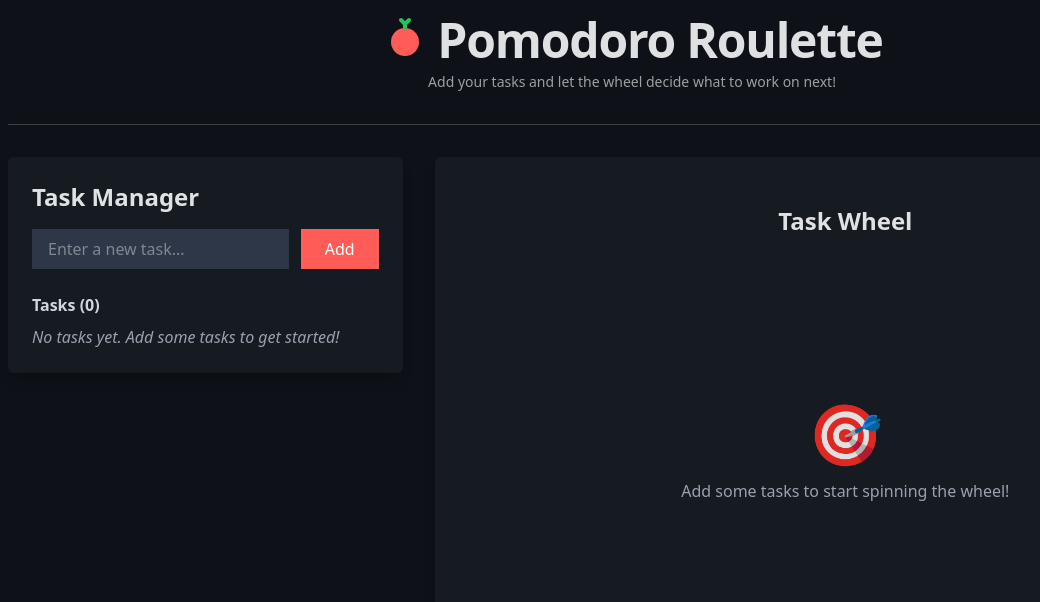
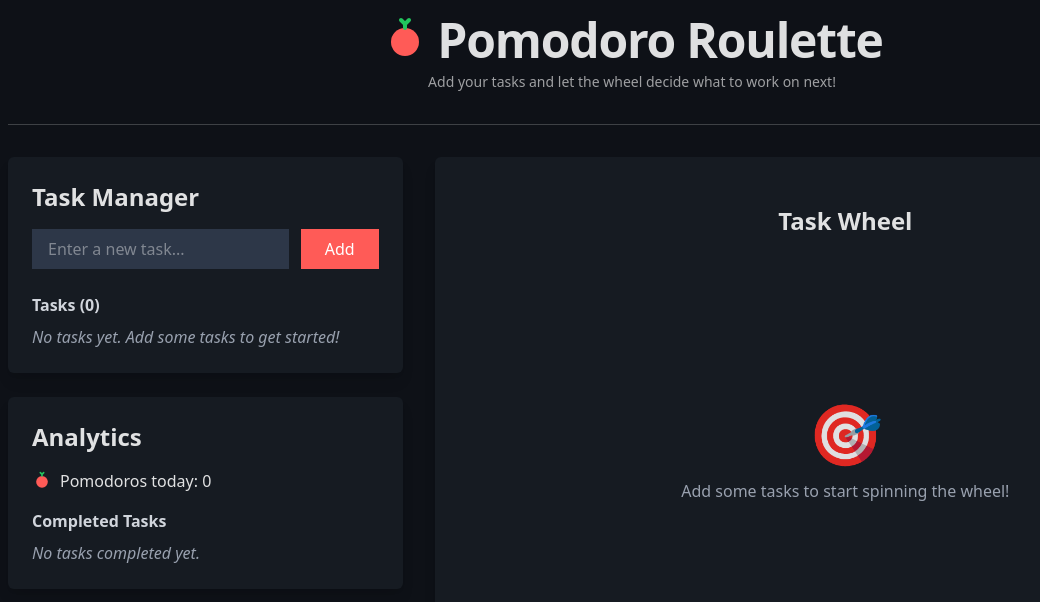
Before and after one commit to andredtr/pomodoro-roulette, a React (Vite) app: page / in a window 1280 px wide. Shown: the top 602 px of the page, without its empty margins (8-1048 px from the left). Built offline with nearby package versions, Linux system fonts and the light colour scheme.

Commit message:
feat: add analytics with pomodoro tracking

```diff
--- a/src/App.jsx
+++ b/src/App.jsx
@@ -1,12 +1,18 @@
 import { useState, useEffect } from "react";
 import TaskManager from "./components/TaskManager";
 import RouletteWheel from "./components/RouletteWheel";
+import Analytics from "./components/Analytics";
 import TomatoIcon from "./components/icons/TomatoIcon";
 
 function App() {
   const [tasks, setTasks] = useState(() => {
     const stored = localStorage.getItem('tasks');
-    return stored ? JSON.parse(stored) : [];
+    const parsed = stored ? JSON.parse(stored) : [];
+    return parsed.map(t => ({ ...t, pomodoros: t.pomodoros || 0 }));
+  });
+  const [analytics, setAnalytics] = useState(() => {
+    const stored = localStorage.getItem('analytics');
+    return stored ? JSON.parse(stored) : { completedTasks: [], dailyPomodoros: {} };
   });
   const [selectedTask, setSelectedTask] = useState(null);
   const [startTaskId, setStartTaskId] = useState(null);
@@ -15,11 +21,16 @@ function App() {
     localStorage.setItem('tasks', JSON.stringify(tasks));
   }, [tasks]);
 
+  useEffect(() => {
+    localStorage.setItem('analytics', JSON.stringify(analytics));
+  }, [analytics]);
+
   const addTask = (taskText) => {
     const newTask = {
       id: Date.now(),
       text: taskText,
       createdAt: new Date(),
+      pomodoros: 0,
     };
     setTasks((prev) => [...prev, newTask]);
   };
@@ -40,7 +51,28 @@ function App() {
     setStartTaskId(taskId);
   };
 
+  const handlePomodoroComplete = (taskId) => {
+    setTasks(prev => prev.map(t => t.id === taskId ? { ...t, pomodoros: (t.pomodoros || 0) + 1 } : t));
+    const today = new Date().toISOString().slice(0,10);
+    setAnalytics(prev => ({
+      ...prev,
+      dailyPomodoros: { ...prev.dailyPomodoros, [today]: (prev.dailyPomodoros[today] || 0) + 1 }
+    }));
+  };
+
   const handleTaskCompleted = (taskId) => {
+    const task = tasks.find(t => t.id === taskId);
+    if (task) {
+      setAnalytics(prev => ({
+        ...prev,
+        completedTasks: [...prev.completedTasks, {
+          id: task.id,
+          text: task.text,
+          pomodoros: task.pomodoros,
+          completedAt: new Date(),
+        }]
+      }));
+    }
     deleteTask(taskId);
   };
 
@@ -61,13 +93,14 @@ function App() {
 
           <div className="grid grid-cols-1 lg:grid-cols-12 gap-8">
            {/* Left Side - Task Manager */}
-           <div className="order-2 lg:order-1 lg:col-span-4">
+           <div className="order-2 lg:order-1 lg:col-span-4 space-y-6">
            <TaskManager
               tasks={tasks}
               onAddTask={addTask}
               onDeleteTask={deleteTask}
               onStartTimer={startTaskTimer}
             />
+            <Analytics analytics={analytics} />
            </div>
 
            {/* Right Side - Roulette Wheel */}
@@ -76,11 +109,12 @@ function App() {
                tasks={tasks}
                onTaskSelected={handleTaskSelected}
                onTaskCompleted={handleTaskCompleted}
+               onPomodoroComplete={handlePomodoroComplete}
                startTaskId={startTaskId}
                onStartTaskConsumed={() => setStartTaskId(null)}
              />
-           </div>
-         </div>
+          </div>
+        </div>
         </div>
       </main>
     </>
--- /dev/null
+++ b/src/components/Analytics.jsx
@@ -0,0 +1,38 @@
+import TomatoIcon from './icons/TomatoIcon'
+
+function Analytics({ analytics }) {
+  const today = new Date().toISOString().slice(0, 10)
+  const todayCount = analytics.dailyPomodoros[today] || 0
+
+  return (
+    <div className="bg-bg-card rounded-md shadow-lg p-6">
+      <h2 className="mb-4">Analytics</h2>
+      <p className="mb-4 flex items-center gap-2">
+        <TomatoIcon className="w-5 h-5" />
+        <span>Pomodoros today: {todayCount}</span>
+      </p>
+      <div className="space-y-2">
+        <h3 className="font-semibold text-gray-300 mb-2">Completed Tasks</h3>
+        {analytics.completedTasks.length === 0 ? (
+          <p className="text-gray-400 italic">No tasks completed yet.</p>
+        ) : (
+          <ul className="space-y-1 max-h-[200px] overflow-y-auto">
+            {analytics.completedTasks.map((task) => (
+              <li
+                key={task.id}
+                className="flex justify-between items-center p-2 bg-bg-secondary rounded-md"
+              >
+                <span className="truncate" title={task.text}>{task.text}</span>
+                <span className="text-sm text-white/70 whitespace-nowrap">
+                  {task.pomodoros} 🍅
+                </span>
+              </li>
+            ))}
+          </ul>
+        )}
+      </div>
+    </div>
+  )
+}
+
+export default Analytics
--- a/src/components/RouletteWheel.jsx
+++ b/src/components/RouletteWheel.jsx
@@ -2,13 +2,14 @@ import { useState, useRef, useEffect } from 'react'
 import DiceIcon from './icons/DiceIcon'
 import ChevronIcon from './icons/ChevronIcon'
 
-function RouletteWheel({ tasks, onTaskSelected, onTaskCompleted, startTaskId, onStartTaskConsumed }) {
+function RouletteWheel({ tasks, onTaskSelected, onTaskCompleted, onPomodoroComplete, startTaskId, onStartTaskConsumed }) {
   const [isSpinning, setIsSpinning] = useState(false)
   const [selectedTask, setSelectedTask] = useState(null)
   const [timeLeft, setTimeLeft] = useState(0)
   const [timerStarted, setTimerStarted] = useState(false)
   const wheelRef = useRef(null)
   const timerRef = useRef(null)
+  const prevTimeRef = useRef(0)
   const spinSoundRef = useRef(null)
   const rotationRef = useRef(0)
 
@@ -23,6 +24,7 @@ function RouletteWheel({ tasks, onTaskSelected, onTaskCompleted, startTaskId, on
     if (task) {
       setSelectedTask(task)
       setTimeLeft(25 * 60)
+      prevTimeRef.current = 25 * 60
       setTimerStarted(true)
       if (onTaskSelected) onTaskSelected(task)
     }
@@ -148,6 +150,7 @@ function RouletteWheel({ tasks, onTaskSelected, onTaskCompleted, startTaskId, on
 
   const startTimer = () => {
     setTimeLeft(25 * 60)
+    prevTimeRef.current = 25 * 60
     setTimerStarted(true)
   }
 
@@ -159,6 +162,7 @@ function RouletteWheel({ tasks, onTaskSelected, onTaskCompleted, startTaskId, on
     if (confirmed) {
       // Reset timer and clear selected task
       setTimeLeft(0)
+      prevTimeRef.current = 0
       setSelectedTask(null)
       setTimerStarted(false)
       clearTimeout(timerRef.current)
@@ -179,12 +183,16 @@ function RouletteWheel({ tasks, onTaskSelected, onTaskCompleted, startTaskId, on
       timerRef.current = setTimeout(() => setTimeLeft(prev => prev - 1), 1000)
     } else if (timeLeft === 0 && selectedTask) {
       // Timer just completed - play sound only once
-      document.title = 'Pomodoro Roulette - Timer Complete!'
-      playCompletionSound()
+      if (prevTimeRef.current > 0) {
+        document.title = 'Pomodoro Roulette - Timer Complete!'
+        playCompletionSound()
+        if (onPomodoroComplete) onPomodoroComplete(selectedTask.id)
+      }
     } else {
       document.title = 'Pomodoro Roulette'
     }
 
+    prevTimeRef.current = timeLeft
     return () => clearTimeout(timerRef.current)
   }, [timeLeft, selectedTask])
 
@@ -197,6 +205,7 @@ function RouletteWheel({ tasks, onTaskSelected, onTaskCompleted, startTaskId, on
     setIsSpinning(true)
     setSelectedTask(null)
     setTimeLeft(0)
+    prevTimeRef.current = 0
     setTimerStarted(false)
     document.title = 'Pomodoro Roulette'
 
--- a/src/components/TaskManager.jsx
+++ b/src/components/TaskManager.jsx
@@ -48,7 +48,12 @@ function TaskManager({ tasks, onAddTask, onDeleteTask, onStartTimer }) {
                 key={task.id}
                 className="flex items-center justify-between p-3 bg-bg-secondary rounded-md"
               >
-                <span className="text-text-primary truncate">{task.text}</span>
+                <span className="text-text-primary truncate" title={task.text}>
+                  {task.text}
+                </span>
+                <span className="text-sm text-white/70 mr-2 whitespace-nowrap">
+                  {task.pomodoros} 🍅
+                </span>
                 <div className="flex items-center gap-2">
                   <button
                     aria-label={`Start timer for task '${task.text}'`}
```
